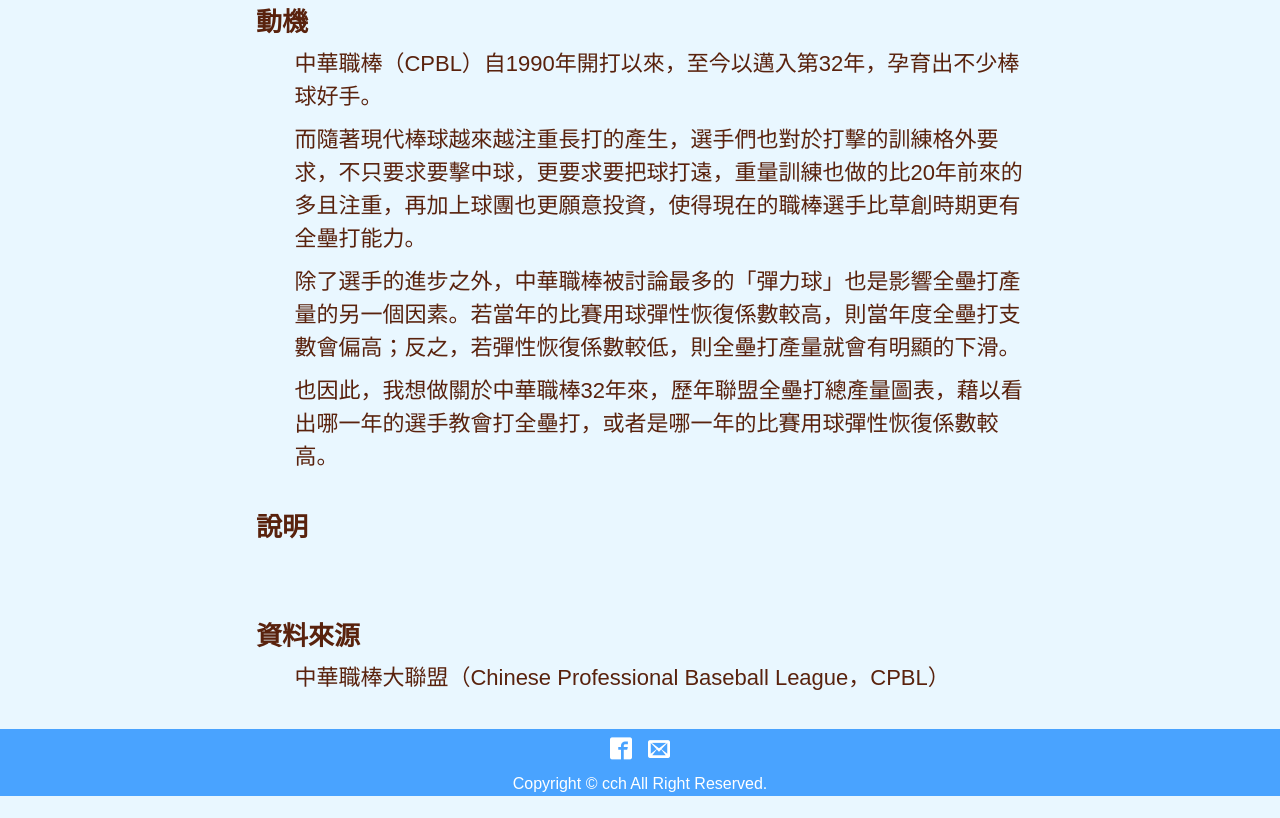
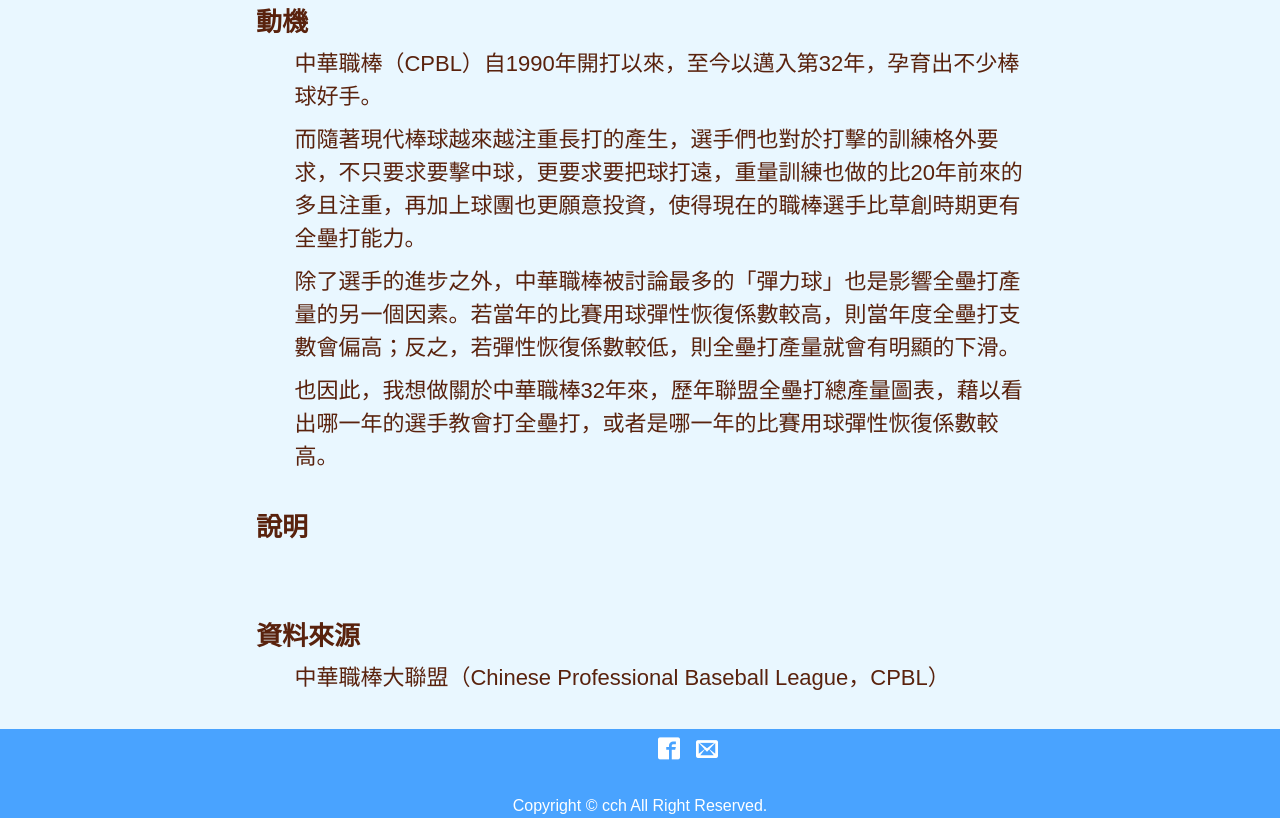
Before and after one commit to chang861224/1092VIS, a plain HTML site: page Assign2/index.html in a window 1280 px wide. Shown: the part 988-1806 px from the top of the page. Before the commit the page ends 1784 px from the top, so only its background shows below. Drawn offline with nearby package versions, Linux system fonts and the light colour scheme; files whose address does not match are found by name.

Commit message:
modify ul style

```diff
--- a/Assign2/css/base.css
+++ b/Assign2/css/base.css
@@ -11,7 +11,8 @@ abbr, address, cite, code,
 del, dfn, em, img, ins, kbd, q, samp,
 small, strong, sub, sup, var,
 b, i,
-dl, dt, dd, ol, ul, li,
+dl, dt, dd,
+/*dl, dt, dd, ol, ul, li,*/
 fieldset, form, label, legend,
 table, caption, tbody, tfoot, thead, tr, th, td,
 article, aside, canvas, details, figcaption, figure,
@@ -47,7 +48,8 @@ img{
 }
 
 ul{
-	list-style-type: none;
+    padding-left: 10%;
+    font-size: 22px;
 }
 
 table{
```
